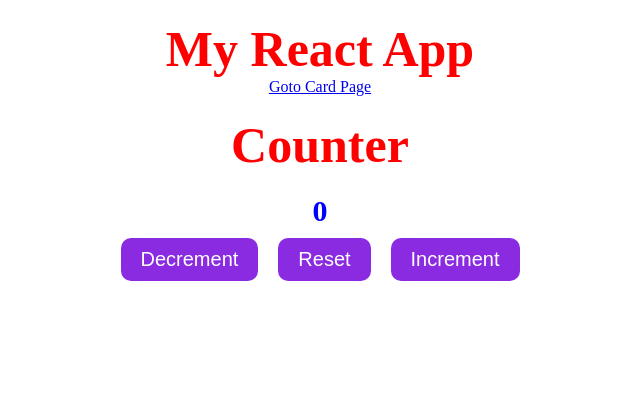
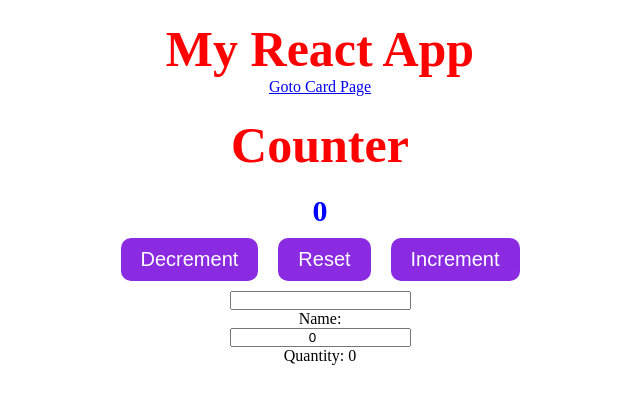
Before and after one commit to SuvamNaskar/my-react-app, a React (Vite) app: page / in a window 1280 px wide. Shown: the top 404 px of the page, without its empty margins (320-960 px from the left). Built offline with nearby package versions, Linux system fonts and the light colour scheme.

Commit message:
ADD: Input handling

```diff
--- a/src/App.jsx
+++ b/src/App.jsx
@@ -5,6 +5,7 @@ import List from "./List";
 import EventButton from "./EventButton";
 import Counter from "./Counter.jsx";
 import Header from "./Header.jsx";
+import Input from "./Input.jsx";
 
 function App() {
 
@@ -59,6 +60,8 @@ function App() {
 		<>
 			<Header />
 			<Counter />
+			<br />
+			<Input />
 		</>
 	);
 }
--- /dev/null
+++ b/src/Input.jsx
@@ -0,0 +1,25 @@
+import React, {useState} from 'react';
+
+function Input(){
+    const [name, setName] = useState('');
+    const [quantity, setQuantity] = useState(0);
+
+    const handleNameChange = (e) => {
+        setName(e.target.value);
+    }
+
+    const handleQuantityChange = (e) => {
+        setQuantity(e.target.value);
+    }
+
+    return (
+        <>
+            <input type="text" value={name} onChange={handleNameChange} />
+            <p>Name: {name}</p>
+            <input type="number" value={quantity} onChange={handleQuantityChange} />
+            <p>Quantity: {quantity}</p>
+        </>
+    );
+}
+
+export default Input;
```
